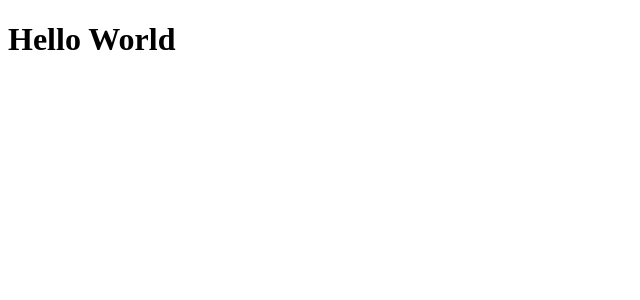
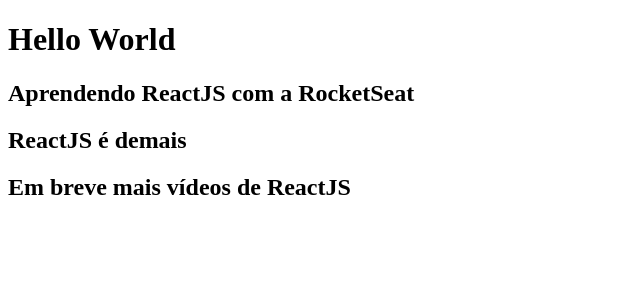
Before and after one commit to marcelosperalta/bootcamp_rocketseat, a React (Create React App) app in the folder 20170622/my-app/: page / in a window 1280 px wide. Shown: the top 300 px of the page, without its empty margins (0-640 px from the left). Built offline with nearby package versions, Linux system fonts and the light colour scheme.

Commit message:
rocketseat

```diff
--- a/20170622/my-app/src/components/App.js
+++ b/20170622/my-app/src/components/App.js
@@ -1,9 +1,17 @@
 import React from "react";
+
+import Post from "./Post"
 
 export default class App extends React.Component {
     render() {
         return (
-            <h1>Hello World</h1>
+            <div>
+                <h1>Hello World</h1>
+                {/* <Post /> */} {/* cenário 1 */}
+                <Post title="Aprendendo ReactJS com a RocketSeat"/>
+                <Post title="ReactJS é demais"/>
+                <Post title="Em breve mais vídeos de ReactJS"/>
+            </div>
         );
     }
 }
--- /dev/null
+++ b/20170622/my-app/src/components/Post.js
@@ -0,0 +1,10 @@
+import React from "react";
+
+export default class Post extends React.Component {
+    render() {
+        return (
+            // <h2>Post</h2> // cenário 1
+            <h2>{this.props.title}</h2>
+        )
+    }
+}
```
